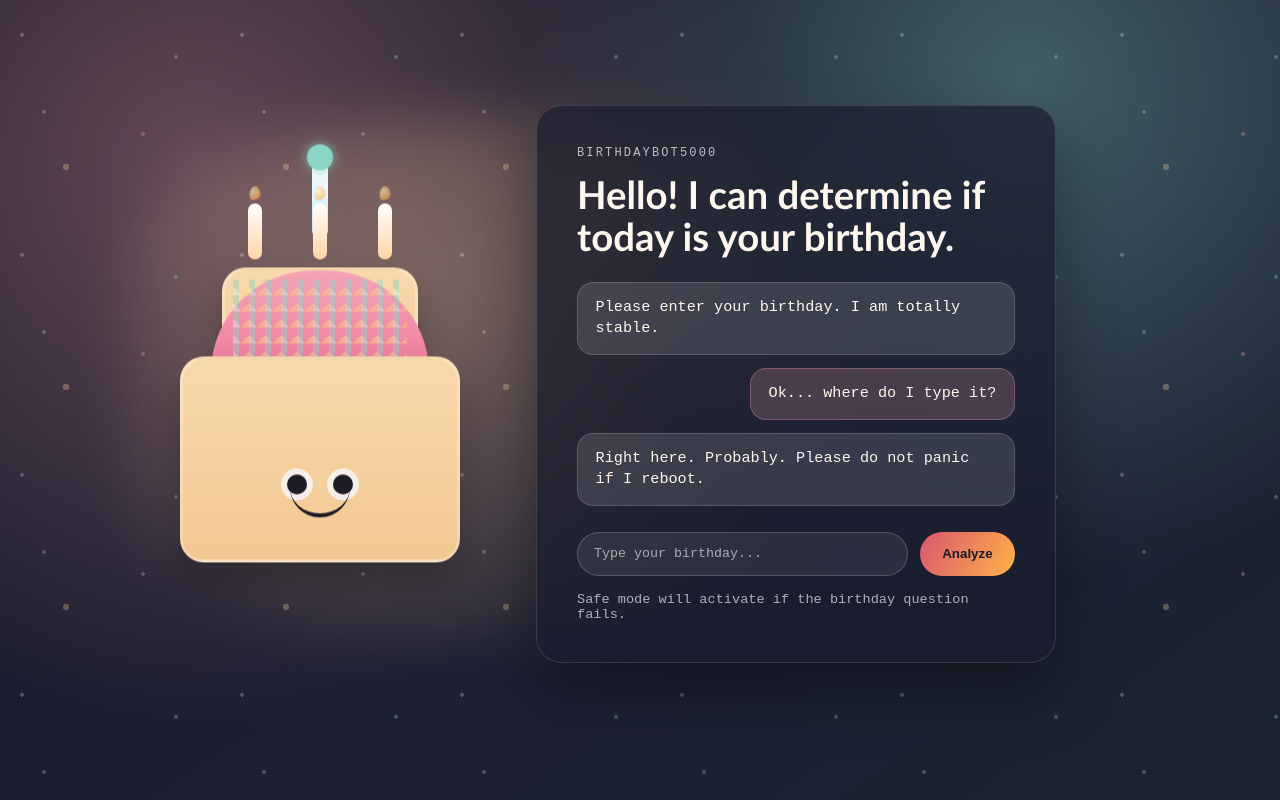
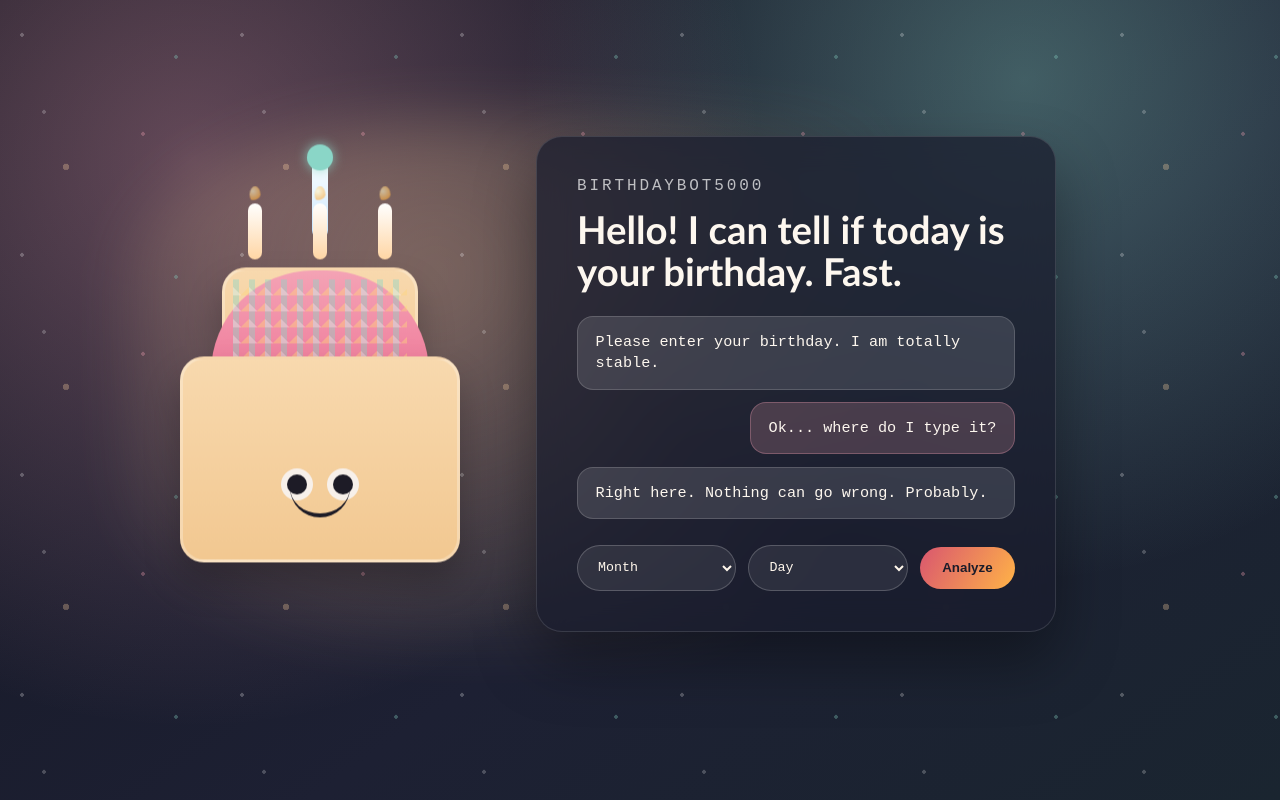
Before and after one commit to ShyPete/bdaydad, a Next.js app: page / in a window 1280 px wide. Built offline with nearby package versions, Linux system fonts and the light colour scheme.

Commit message:
Refine intro flow and ambience

```diff
--- a/src/app/page.js
+++ b/src/app/page.js
@@ -1,6 +1,140 @@
+"use client";
+
+import { useEffect, useRef, useState } from "react";
 import styles from "./page.module.css";
 
 export default function Home() {
+  const [month, setMonth] = useState("");
+  const [day, setDay] = useState("");
+  const [dayOpen, setDayOpen] = useState(false);
+  const [showMissingButton, setShowMissingButton] = useState(false);
+  const daySelectRef = useRef(null);
+  const audioRef = useRef({ ctx: null, source: null, intervalId: null });
+
+  const months = [
+    "January",
+    "February",
+    "March",
+    "April",
+    "May",
+    "June",
+    "July",
+    "August",
+    "September",
+    "October",
+    "November",
+    "December",
+  ];
+
+  const days = Array.from({ length: 31 }, (_, index) => index + 1);
+
+  const startAmbient = async () => {
+    const AudioContextClass =
+      window.AudioContext || window.webkitAudioContext;
+    if (!AudioContextClass) {
+      return;
+    }
+
+    const ctx = new AudioContextClass();
+    const buffer = ctx.createBuffer(1, ctx.sampleRate * 2.5, ctx.sampleRate);
+    const data = buffer.getChannelData(0);
+
+    for (let i = 0; i < data.length; i += 1) {
+      data[i] = (Math.random() * 2 - 1) * 0.08;
+    }
+
+    const source = ctx.createBufferSource();
+    source.buffer = buffer;
+    source.loop = true;
+
+    const filter = ctx.createBiquadFilter();
+    filter.type = "bandpass";
+    filter.frequency.value = 700;
+    filter.Q.value = 0.5;
+
+    const gain = ctx.createGain();
+    gain.gain.value = 0.06;
+
+    source.connect(filter).connect(gain).connect(ctx.destination);
+
+    const schedulePop = () => {
+      const now = ctx.currentTime;
+
+      const chime = ctx.createOscillator();
+      const chimeGain = ctx.createGain();
+      chime.type = "sine";
+      chime.frequency.value = 660 + Math.random() * 220;
+      chimeGain.gain.value = 0.0;
+      chime.connect(chimeGain).connect(ctx.destination);
+      chimeGain.gain.linearRampToValueAtTime(0.08, now + 0.02);
+      chimeGain.gain.exponentialRampToValueAtTime(0.001, now + 0.6);
+      chime.start(now);
+      chime.stop(now + 0.7);
+
+      const pop = ctx.createOscillator();
+      const popGain = ctx.createGain();
+      pop.type = "triangle";
+      pop.frequency.value = 520 + Math.random() * 180;
+      popGain.gain.value = 0.0;
+      pop.connect(popGain).connect(ctx.destination);
+      popGain.gain.linearRampToValueAtTime(0.1, now + 0.02);
+      popGain.gain.exponentialRampToValueAtTime(0.001, now + 0.4);
+      pop.start(now + 0.12);
+      pop.stop(now + 0.55);
+    };
+
+    await ctx.resume();
+    source.start();
+    const intervalId = window.setInterval(schedulePop, 2600);
+
+    audioRef.current = { ctx, source, intervalId };
+  };
+
+  const stopAmbient = () => {
+    const { ctx, source, intervalId } = audioRef.current;
+    if (source) {
+      source.stop();
+    }
+    if (intervalId) {
+      window.clearInterval(intervalId);
+    }
+    if (ctx) {
+      ctx.close();
+    }
+    audioRef.current = { ctx: null, source: null, intervalId: null };
+  };
+
+  useEffect(() => {
+    startAmbient();
+    return () => stopAmbient();
+  }, []);
+
+  useEffect(() => {
+    if (month === "January" && dayOpen) {
+      const timeoutId = window.setTimeout(() => {
+        setShowMissingButton(true);
+      }, 5000);
+      return () => window.clearTimeout(timeoutId);
+    }
+
+    setShowMissingButton(false);
+  }, [month, dayOpen]);
+
+  const toggleDayDropdown = () => {
+    const select = daySelectRef.current;
+    if (!select) {
+      return;
+    }
+
+    if (dayOpen) {
+      select.blur();
+      return;
+    }
+
+    select.focus();
+    select.click();
+  };
+
   return (
     <main className={styles.main}>
       <div className={styles.partyBackdrop} aria-hidden="true">
@@ -37,7 +171,7 @@ export default function Home() {
         <div className={styles.chatPanel}>
           <p className={styles.appName}>BirthdayBot5000</p>
           <h1 className={styles.title}>
-            Hello! I can determine if today is your birthday.
+            Hello! I can tell if today is your birthday. Fast.
           </h1>
           <div className={styles.chat}>
             <div className={`${styles.bubble} ${styles.bot}`}>
@@ -47,22 +181,60 @@ export default function Home() {
               Ok... where do I type it?
             </div>
             <div className={`${styles.bubble} ${styles.bot}`}>
-              Right here. Probably. Please do not panic if I reboot.
+              Right here. Nothing can go wrong. Probably.
             </div>
           </div>
           <div className={styles.inputRow}>
-            <input
-              className={styles.input}
-              placeholder="Type your birthday..."
-              aria-label="Birthday input"
-            />
+            <div className={styles.selectGroup}>
+              <select
+                className={styles.select}
+                aria-label="Birth month"
+                value={month}
+                onChange={(event) => setMonth(event.target.value)}
+              >
+                <option value="">Month</option>
+                {months.map((month) => (
+                  <option key={month} value={month}>
+                    {month}
+                  </option>
+                ))}
+              </select>
+              <select
+                className={styles.select}
+                aria-label="Birth day"
+                value={day}
+                ref={daySelectRef}
+                onChange={(event) => setDay(event.target.value)}
+                onFocus={() => setDayOpen(true)}
+                onBlur={() => setDayOpen(false)}
+              >
+                <option value="">Day</option>
+                {days.map((day) => {
+                  if (month === "January" && day === 17) {
+                    return null;
+                  }
+
+                  return (
+                    <option key={day} value={day}>
+                      {day}
+                    </option>
+                  );
+                })}
+              </select>
+            </div>
             <button className={styles.button} type="button">
               Analyze
             </button>
           </div>
-          <p className={styles.microcopy}>
-            Safe mode will activate if the birthday question fails.
-          </p>
+          {showMissingButton ? (
+            <button
+              className={`${styles.button} ${styles.secondaryButton}`}
+              type="button"
+              onClick={toggleDayDropdown}
+            >
+              My birthday is not listed
+            </button>
+          ) : null}
         </div>
       </section>
     </main>
--- a/src/app/page.module.css
+++ b/src/app/page.module.css
@@ -204,7 +204,7 @@
 .appName {
   text-transform: uppercase;
   letter-spacing: 0.18em;
-  font-size: 0.75rem;
+  font-size: 1rem;
   color: rgba(255, 255, 255, 0.7);
   font-family: "Space Mono", "Courier New", monospace;
   margin-bottom: 0.8rem;
@@ -244,9 +244,16 @@
 .inputRow {
   display: flex;
   gap: 0.75rem;
+  align-items: center;
 }
 
-.input {
+.selectGroup {
+  display: flex;
+  gap: 0.75rem;
+  flex: 1;
+}
+
+.select {
   flex: 1;
   padding: 0.85rem 1rem;
   border-radius: 999px;
@@ -256,8 +263,8 @@
   font-family: "Space Mono", "Courier New", monospace;
 }
 
-.input::placeholder {
-  color: rgba(255, 255, 255, 0.6);
+.select option {
+  color: #1b1c2a;
 }
 
 .button {
@@ -276,11 +283,9 @@
   box-shadow: 0 8px 20px rgba(255, 179, 71, 0.35);
 }
 
-.microcopy {
+.secondaryButton {
   margin-top: 1rem;
-  font-size: 0.85rem;
-  color: rgba(255, 255, 255, 0.65);
-  font-family: "Space Mono", "Courier New", monospace;
+  width: 100%;
 }
 
 @keyframes float {
@@ -334,6 +339,14 @@
     flex-direction: column;
   }
 
+  .selectGroup {
+    width: 100%;
+  }
+
+  .select {
+    width: 100%;
+  }
+
   .button {
     width: 100%;
   }
```
Also changed, not shown: 2 other files (tests, documents, lock files or other folders).
